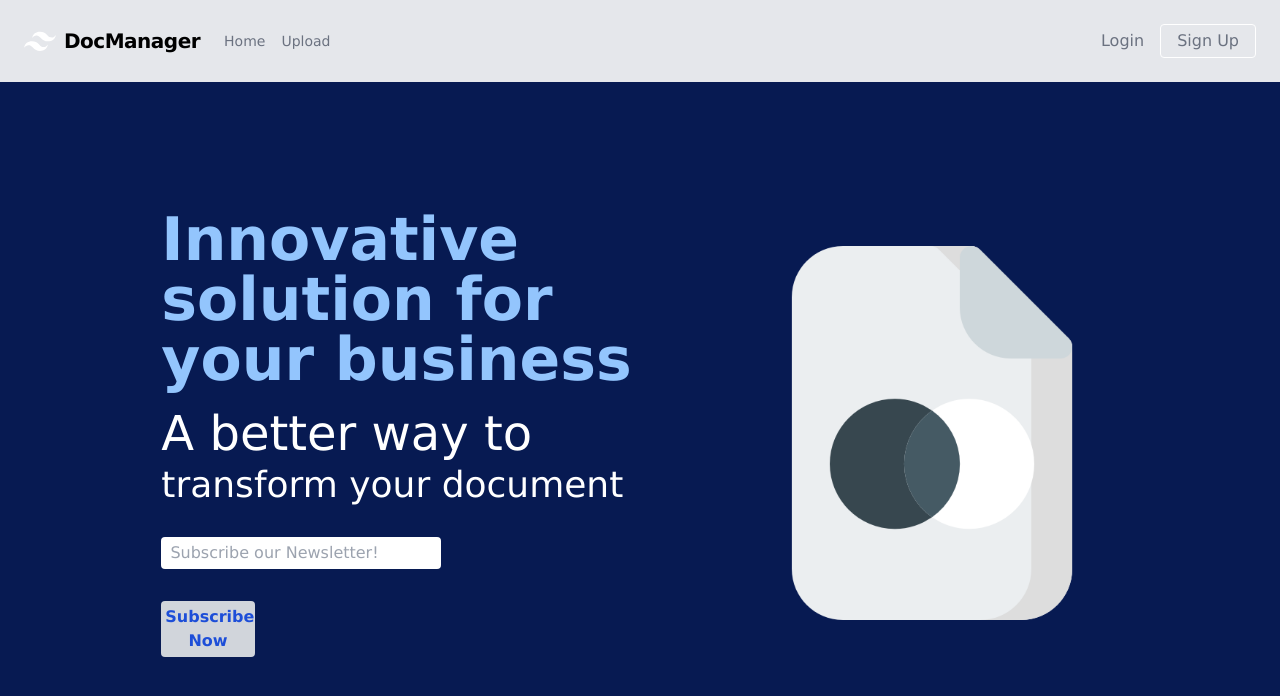
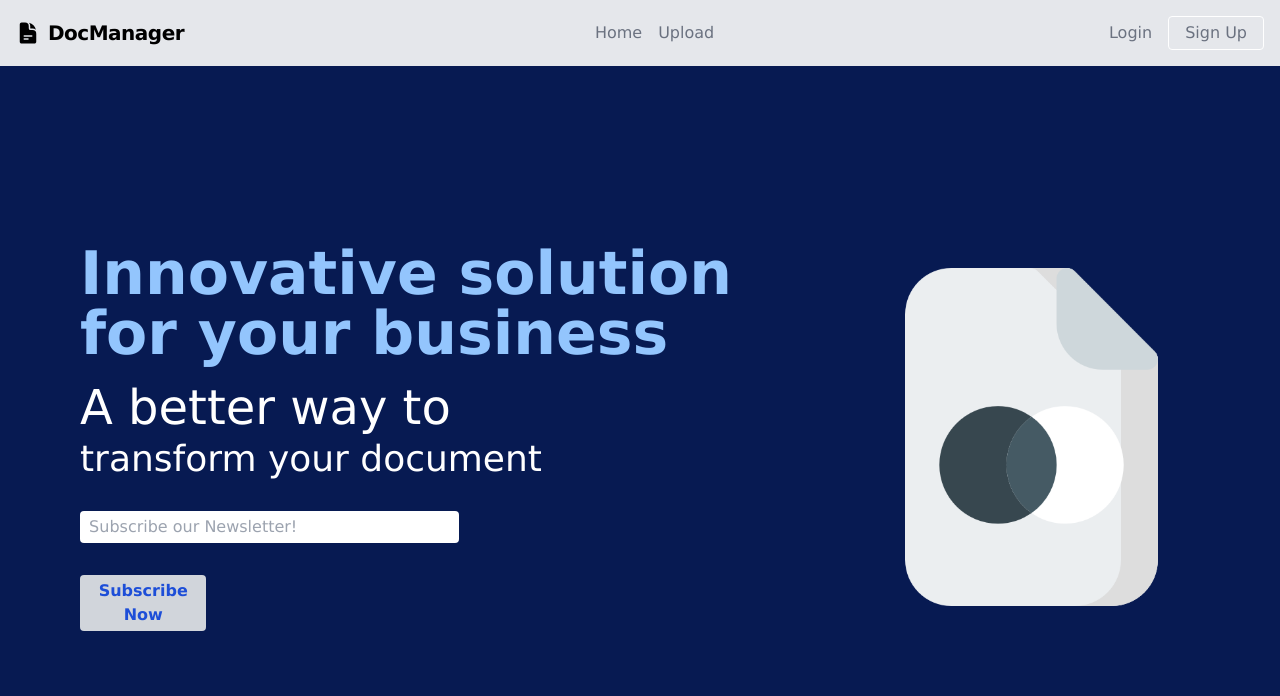
Before and after one commit to izaanahmed55/react_docmanager_ui, a React (Create React App) app: page / in a window 1280 px wide. Shown: the top 696 px of the page. Built offline with nearby package versions, Linux system fonts and the light colour scheme.

Commit message:
Worked on Resposiveness

```diff
--- a/src/homePage.js
+++ b/src/homePage.js
@@ -4,23 +4,23 @@ import React from "react";
 const HomePage = () => {
     return (
         <>
-            <div className="h-[calc(90vh-18px)] mx-20 flex gap-6 items-center justify-center">
-                <div className="text-left w-1/2">
-                    <p className="text-blue-300 font-bold text-6xl">Innovative solution for your business</p>
-                    <p className="text-white text-5xl pt-5">A better way to</p>
-                    <p className="text-white text-bold text-4xl pt-2">transform your document</p>
+            <div className="lg:h-[calc(90vh-18px)] lg:mx-20 mx-8 lg:my-5 my-16 md:flex gap-6 items-center justify-center">
+                <div className="">
+                    <p className="text-blue-300 font-bold text-3xl lg:w-full lg:text-6xl">Innovative solution for your business</p>
+                    <p className="text-white lg:text-5xl text-4xl pt-5">A better way to</p>
+                    <p className="text-white text-bold lg:text-4xl text-2xl pt-2">transform your document</p>
 
-                    <div>
-                        <input className="rounded my-8 p-1 w-1/2" placeholder=" Subscribe our Newsletter!"/> <br/>
-                        <button className="bg-gray-300 rounded p-1 w-1/6 font-bold text-blue-700"> Subscribe Now </button>
+                    <div className="">
+                        <input className="rounded my-8 p-1 lg:w-1/2 w-5/6" placeholder=" Subscribe our Newsletter!"/> <br/>
+                        <button className="bg-gray-300 rounded p-1 px-3 lg:w-1/6 font-bold text-blue-700"> Subscribe Now </button>
                     </div>
 
                 </div>
 
-                <div className="flex flex-nowrap gap-6 w-1/3  items-center justify-center">
-                    <img src="./images/black-and-white.png"/>
-                    {/* <img src={bg}/> */}
-                </div>
+            <div className="lg:flex lg:flex-nowrap lg:gap-6 lg:w-1/2 w-3/5 lg:mt-0 mt-7 items-center justify-center">
+                <img src="./images/black-and-white.png"/>
+                {/* <img src={bg}/> */}
+            </div>
             </div>
         </>
     )
--- a/src/loginForm.js
+++ b/src/loginForm.js
@@ -29,8 +29,8 @@ const LoginForm = () => {
   return (
     <>
     <center>
-        <div className='bg-white py-20 my-10 w-1/4 rounded-xl'>
-            <h2 className='text-2xl p-7 font-bold'> LOGIN </h2>
+        <div className='pb-5 bg-white lg:py-20 mx-8 my-8 lg:my-10 lg:w-1/4 rounded-xl'>
+            <h2 className='text-2xl lg:p-5 p-7 font-bold'> LOGIN </h2>
 
             <form action='' onSubmit={submitForm}>
 
--- a/src/navBar.js
+++ b/src/navBar.js
@@ -7,13 +7,16 @@ const NavBar = () => {
 
     return(
         <>
-            <nav className="flex items-center justify-between flex-wrap bg-gray-200 p-6">
-                <div className="flex items-center flex-shrink-0 text-white mr-6">
-                    <svg className="fill-current h-8 w-8 mr-2" width="54" height="54" viewBox="0 0 54 54" xmlns="http://www.w3.org/2000/svg"><path d="M13.5 22.1c1.8-7.2 6.3-10.8 13.5-10.8 10.8 0 12.15 8.1 17.55 9.45 3.6.9 6.75-.45 9.45-4.05-1.8 7.2-6.3 10.8-13.5 10.8-10.8 0-12.15-8.1-17.55-9.45-3.6-.9-6.75.45-9.45 4.05zM0 38.3c1.8-7.2 6.3-10.8 13.5-10.8 10.8 0 12.15 8.1 17.55 9.45 3.6.9 6.75-.45 9.45-4.05-1.8 7.2-6.3 10.8-13.5 10.8-10.8 0-12.15-8.1-17.55-9.45-3.6-.9-6.75.45-9.45 4.05z"/></svg>
-                    <span className="font-semibold text-xl text-black tracking-tight">DocManager</span>
+            <nav className="flex items-center flex-row justify-between flex-wrap bg-gray-200 p-4">
+                <div className="flex items-center flex-auto text-black mr-6 ">
+                <svg xmlns="http://www.w3.org/2000/svg" viewBox="0 0 24 24" fill="currentColor" class="w-6 h-6">
+                    <path fill-rule="evenodd" d="M5.625 1.5c-1.036 0-1.875.84-1.875 1.875v17.25c0 1.035.84 1.875 1.875 1.875h12.75c1.035 0 1.875-.84 1.875-1.875V12.75A3.75 3.75 0 0016.5 9h-1.875a1.875 1.875 0 01-1.875-1.875V5.25A3.75 3.75 0 009 1.5H5.625zM7.5 15a.75.75 0 01.75-.75h7.5a.75.75 0 010 1.5h-7.5A.75.75 0 017.5 15zm.75 2.25a.75.75 0 000 1.5H12a.75.75 0 000-1.5H8.25z" clip-rule="evenodd" />
+                    <path d="M12.971 1.816A5.23 5.23 0 0114.25 5.25v1.875c0 .207.168.375.375.375H16.5a5.23 5.23 0 013.434 1.279 9.768 9.768 0 00-6.963-6.963z" /></svg>
+
+                    <span className="px-2 font-semibold text-xl text-black tracking-tight">DocManager</span>
                 </div>
                 <div className="block lg:hidden" >
-                    <button className="flex items-center px-3 py-2 border rounded text-teal-200 border-teal-400 hover:text-white hover:border-white"  onClick={()=>setNavbar(!navbar)}>
+                    <button className="flex items-center px-3 py-2 border rounded text-teal-200 border-gray-400 hover:text-white hover:border-white"  onClick={()=>setNavbar(!navbar)}>
                         <svg className="fill-current h-3 w-3" viewBox="0 0 20 20" xmlns="http://www.w3.org/2000/svg" >
                             <title>Menu</title>
                             <path d="M0 3h20v2H0V3zm0 6h20v2H0V9zm0 6h20v2H0v-2z"/>
@@ -21,11 +24,11 @@ const NavBar = () => {
                     </button>
                 </div>
                 <div className={`w-full ${navbar? "block" : "hidden"}  flex-grow lg:flex lg:items-center lg:w-auto`}>
-                    <div className="text-sm lg:flex-grow">
+                    <div className="text-md lg:flex-grow">
                     <Link to="/" className="block mt-4 lg:inline-block lg:mt-0 text-gray-500 hover:text-white mr-4">
                         Home
                     </Link>
-                    <Link to="/upload" className="block mt-4 lg:inline-block lg:mt-0 text-gray-500 hover:text-white mr-4">
+                    <Link to="/upload" className="block text-md mt-4 lg:inline-block lg:mt-0 text-gray-500 hover:text-white mr-4">
                         Upload
                     </Link>
                     </div>
--- a/src/signUpForm.js
+++ b/src/signUpForm.js
@@ -33,11 +33,12 @@ const SignUpForm = () => {
     return(
         <>
             <center>
-                <div className="bg-white py-20 my-10 w-1/4 rounded-xl">
+                <div className="bg-white lg:py-20 lg:my-10 mx-6 my-10 lg:w-1/4 rounded-xl">
 
                     <h2 className='text-2xl p-7 font-bold'> SIGN UP </h2>
 
                         <form action="" onSubmit={handleSubmit}>
+
                             <div className='formlabels font-semibold text-base mt-5'>
                                 <label htmlFor="username"> Full Name </label>
                             </div>
@@ -68,7 +69,7 @@ const SignUpForm = () => {
 
                             <button className='bg-clr my-10 rounded-2xl px-14 py-1 text-white font-semibold' type='submit'> Sign Up </button>
 
-                    </form>
+                        </form>
                 </div>
 
                 <div>
--- a/src/upload.js
+++ b/src/upload.js
@@ -4,20 +4,20 @@ export const Upload = () => {
   return (
     <>
 
-      <div className='h-[calc(80vh-20px)] mx-20 flex gap-6 items-center justify-center'>
-          <div className='text-white text-left w-1/2'>
+      <div className='lg:h-[calc(80vh-20px)] lg:mx-20 lg:my-0 my-5 mx-10 lg:flex lg:gap-6 items-center justify-center'>
+          <div className='text-white text-left lg:w-1/2 '>
             <img src='./images/upload.png'/>
             {/* <p className='text-xl'>
               No matter what format your files might be we give you guarantee it is supported. <br/>
               Because you shouldn't be restricted when it's business.</p> */}
           </div>
 
-          <div className="items-center justify-center w-1/4">
+          <div className="items-center justify-center lg:w-1/4">
                   <label htmlFor="dropzone-file" className="flex flex-col items-center justify-center w-full h-64 border-2 border-gray-300 border-dashed rounded-lg cursor-pointer
                   bg-blue-200 dark:hover:bg-bray-800 dark:bg-gray-700 hover:bg-gray-100 dark:border-gray-600 dark:hover:border-gray-500 dark:hover:bg-gray-600">
                       <div className="flex flex-col items-center justify-center pt-5 pb-6">
 
-                          <svg ariaHidden="true" className="w-10 h-10 mb-3 text-blue-500" fill="none" stroke="currentColor" viewBox="0 0 24 24" xmlns="http://www.w3.org/2000/svg">
+                          <svg ariaHidden="true" className="w-12 h-12 mb-3 text-blue-500" fill="none" stroke="currentColor" viewBox="0 0 24 24" xmlns="http://www.w3.org/2000/svg">
                             <path strokeLinecap="round" strokeLinejoin="round" strokeWidth="2" d="M7 16a4 4 0 01-.88-7.903A5 5 0 1115.9 6L16 6a5 5 0 011 9.9M15 13l-3-3m0 0l-3 3m3-3v12">
                             </path>
                           </svg>
@@ -28,7 +28,7 @@ export const Upload = () => {
                       <input id="dropzone-file" type="file" className="hidden" />
                   </label>
             </div>
-        </div>
+      </div>
     </>
   )
 }
```
